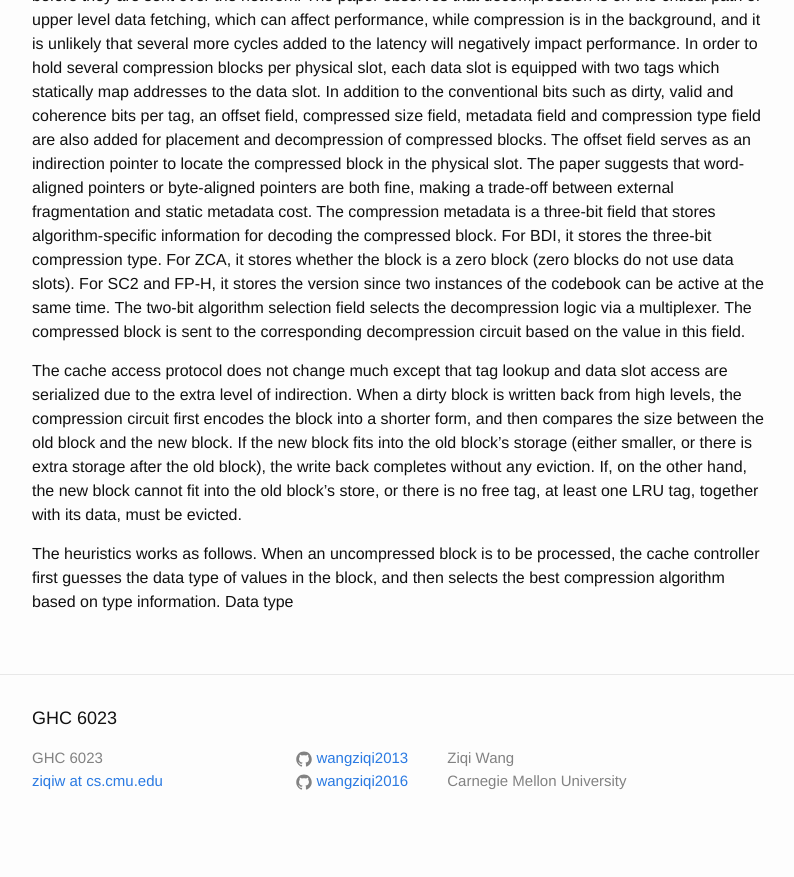
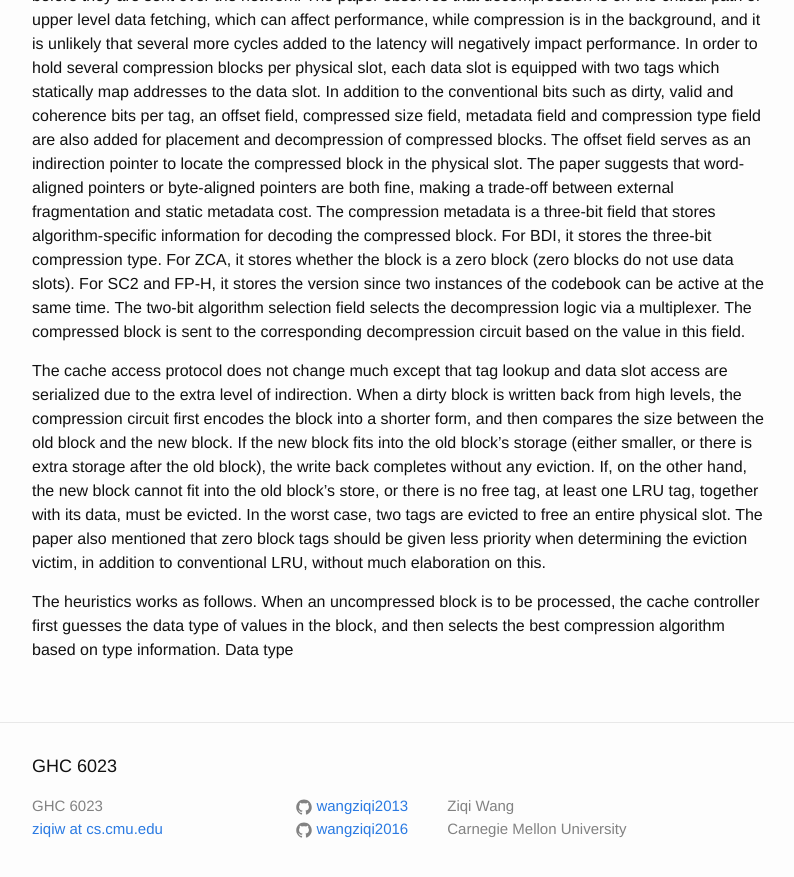
Before and after one commit to wangziqi2013/wangziqi2013.github.io, a Jekyll site: the page built from _posts/2020-07-12-hycomp.markdown, in a window 1280 px wide and 900 px high, scrolled down 1324 px. Shown: the top 877 px of the window, without its empty margins (238-1032 px from the left). Built offline with Jekyll 4.4.1, drawn with Linux system fonts in a browser that asks for light colours; before the commit the page ends 2176 px from its top, so only the background shows below that.

Commit message:
Adding LRU

```diff
--- a/_posts/2020-07-12-hycomp.markdown
+++ b/_posts/2020-07-12-hycomp.markdown
@@ -62,7 +62,9 @@ extra level of indirection. When a dirty block is written back from high levels,
 the block into a shorter form, and then compares the size between the old block and the new block. If the new block fits
 into the old block's storage (either smaller, or there is extra storage after the old block), the write back completes
 without any eviction. If, on the other hand, the new block cannot fit into the old block's store, or there is no
-free tag, at least one LRU tag, together with its data, must be evicted.
+free tag, at least one LRU tag, together with its data, must be evicted. In the worst case, two tags are evicted to
+free an entire physical slot. The paper also mentioned that zero block tags should be given less priority when determining
+the eviction victim, in addition to conventional LRU, without much elaboration on this.
 
 The heuristics works as follows. When an uncompressed block is to be processed, the cache controller first guesses the
 data type of values in the block, and then selects the best compression algorithm based on type information.
```
